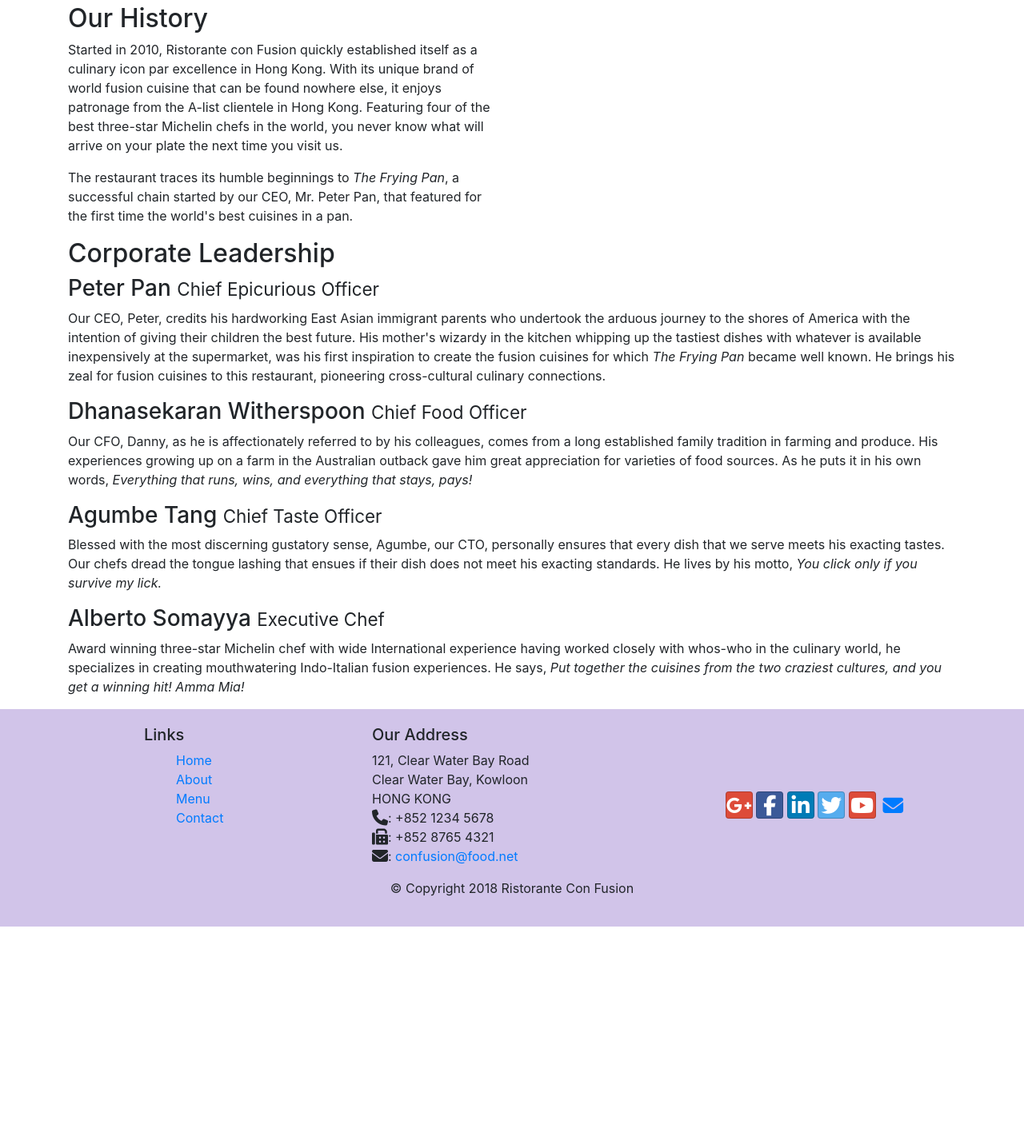
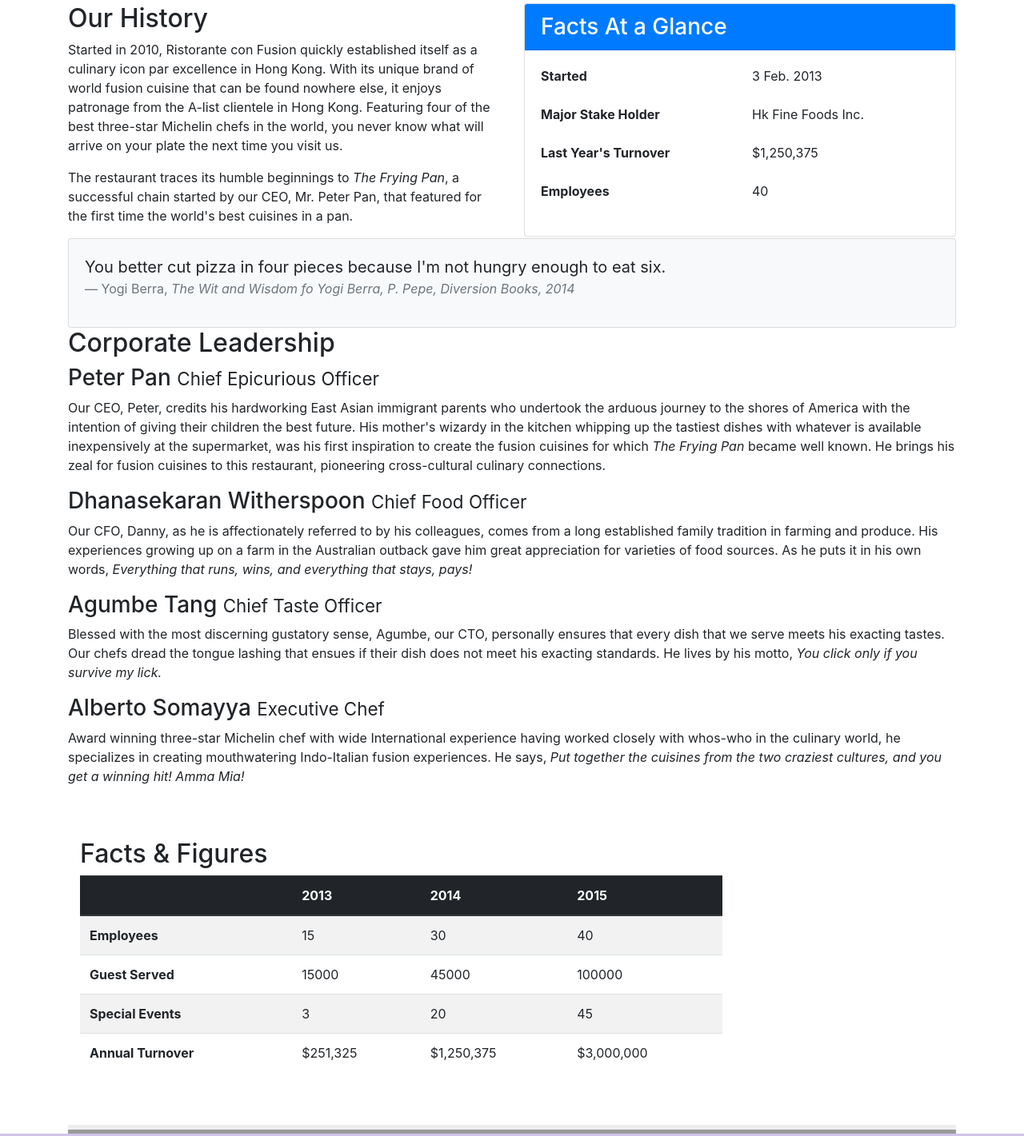
Before and after one commit to tedysolomon595/Confusion, a website: page aboutus.html in a window 1280 px wide. Shown: the part 411-1832 px from the top of the page at 80% size. Before the commit the page ends 1570 px from the top, so only its background shows below. Drawn offline with nearby package versions, Linux system fonts and the light colour scheme.

Commit message:
Table and Card Components are added to the page

```diff
--- a/aboutus.html
+++ b/aboutus.html
@@ -78,7 +78,38 @@
                     in Hong Kong. Featuring four of the best three-star Michelin chefs in the world, you never know what will arrive on your plate the next time you visit us.</p>
                 <p>The restaurant traces its humble beginnings to <em>The Frying Pan</em>, a successful chain started by our CEO, Mr. Peter Pan, that featured for the first time the world's best cuisines in a pan.</p>
             </div>
-            <div>
+            <div class="col-sm">
+                <div class="card">
+                    <h3 class="card-header bg-primary text-white">Facts At a Glance</h3>
+                    <div class="card-body">
+                        <dl class="row">
+                            <dt class="col-6">Started</dt>
+                            <dd class="col-6">3 Feb. 2013</dd>
+                        </dl>
+                        <dl class="row">
+                            <dt class="col-6">Major Stake Holder</dt>
+                            <dd class="col-6">Hk Fine Foods Inc.</dd>
+                        </dl>
+                        <dl class="row">
+                            <dt class="col-6">Last Year's Turnover</dt>
+                            <dd class="col-6">$1,250,375</dd>
+                        </dl>
+                        <dl class="row">
+                            <dt class="col-6">Employees</dt>
+                            <dd class="col-6">40</dd>
+                        </dl>
+                    </div>
+                </div>
+            </div>
+            <div class="col-12">
+                <div class="card card-body bg-light">
+                    <blockquote class="blockquote">
+                        <p class="mb-0">You better cut pizza in four pieces because I'm not hungry enough to eat six.</p>
+                        <footer class="blockquote-footer">Yogi Berra,
+                            <cite title="Source-Title">The Wit and Wisdom fo Yogi Berra, P. Pepe, Diversion Books, 2014</cite>
+                        </footer>
+                    </blockquote>
+                </div>
             </div>
         </div>
 
@@ -100,7 +131,52 @@
                 <p>Award winning three-star Michelin chef with wide International experience having worked closely with whos-who in the culinary world, he specializes in creating mouthwatering Indo-Italian fusion experiences. He says, <em>Put together the cuisines from the two craziest cultures, and you get a winning hit! Amma Mia!</em></p>
             </div>
         </div>
+        <div class="row row-content">
+            <div class="col-12 col-sm-9">
+                <h2>Facts &amp; Figures</h2>
+                <div class="table-responsive">
+                    <table class="table table-striped">
+                        <thead class="thead-dark">
+                            <tr>
+                                <th>&nbsp;</th>
+                                <th>2013</th>
+                                <th>2014</th>
+                                <th>2015</th>
+                            </tr>
+                        </thead>
+                        <tbody>
+                            <tr>
+                                <th>Employees</th>
+                                <td>15</td>
+                                <td>30</td>
+                                <td>40</td>
+                            </tr>
+                            <tr>
+                                <th>Guest Served</th>
+                                <td>15000</td>
+                                <td>45000</td>
+                                <td>100000</td>
+                            </tr>
+                            <tr>
+                                <th>Special Events</th>
+                                <td>3</td>
+                                <td>20</td>
+                                <td>45</td>
+                            </tr>
+                            <tr>
+                                <th>Annual Turnover</th>
+                                <td>$251,325</td>
+                                <td>$1,250,375</td>
+                                <td>$3,000,000</td>
+                            </tr>
+                        </tbody>
+                    </table>
+                </div>
+            </div>
+            <div class="col-12 col-sm-3">
 
+            </div>
+        </div>
     </div>
 
     <footer class="footer">
```
